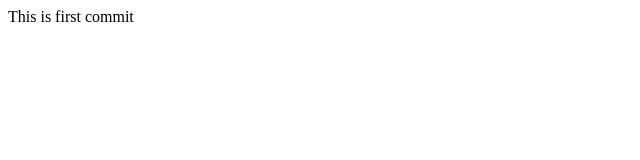
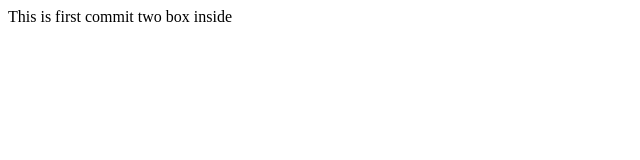
Before and after one commit to stikcky/frontend_test, a plain HTML site: page index.html in a window 1280 px wide. Shown: the whole page, without its empty margins (0-640 px from the left). Drawn offline with Linux system fonts and the light colour scheme.

Commit message:
three commit

```diff
--- a/index.html
+++ b/index.html
@@ -8,5 +8,6 @@
 </head>
 <body>
     This is first commit
+    two box inside
 </body>
 </html>
```
